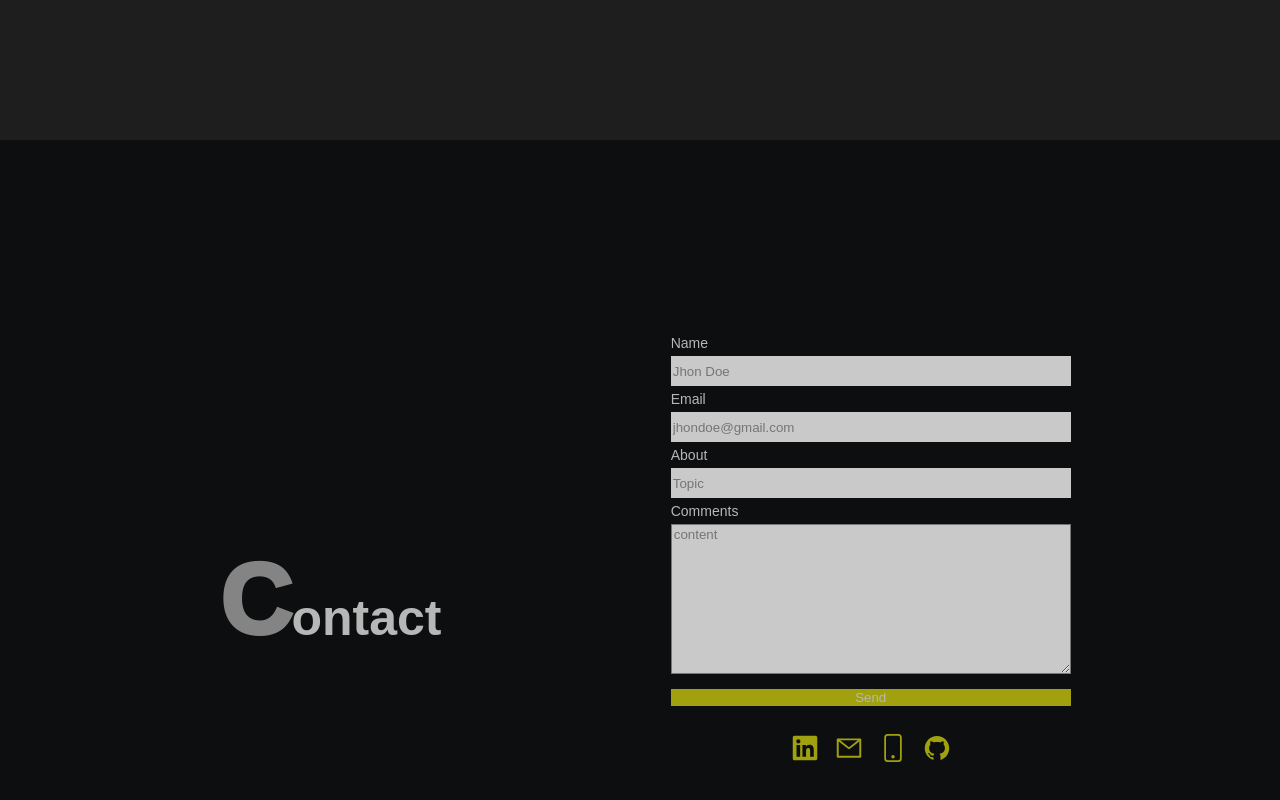
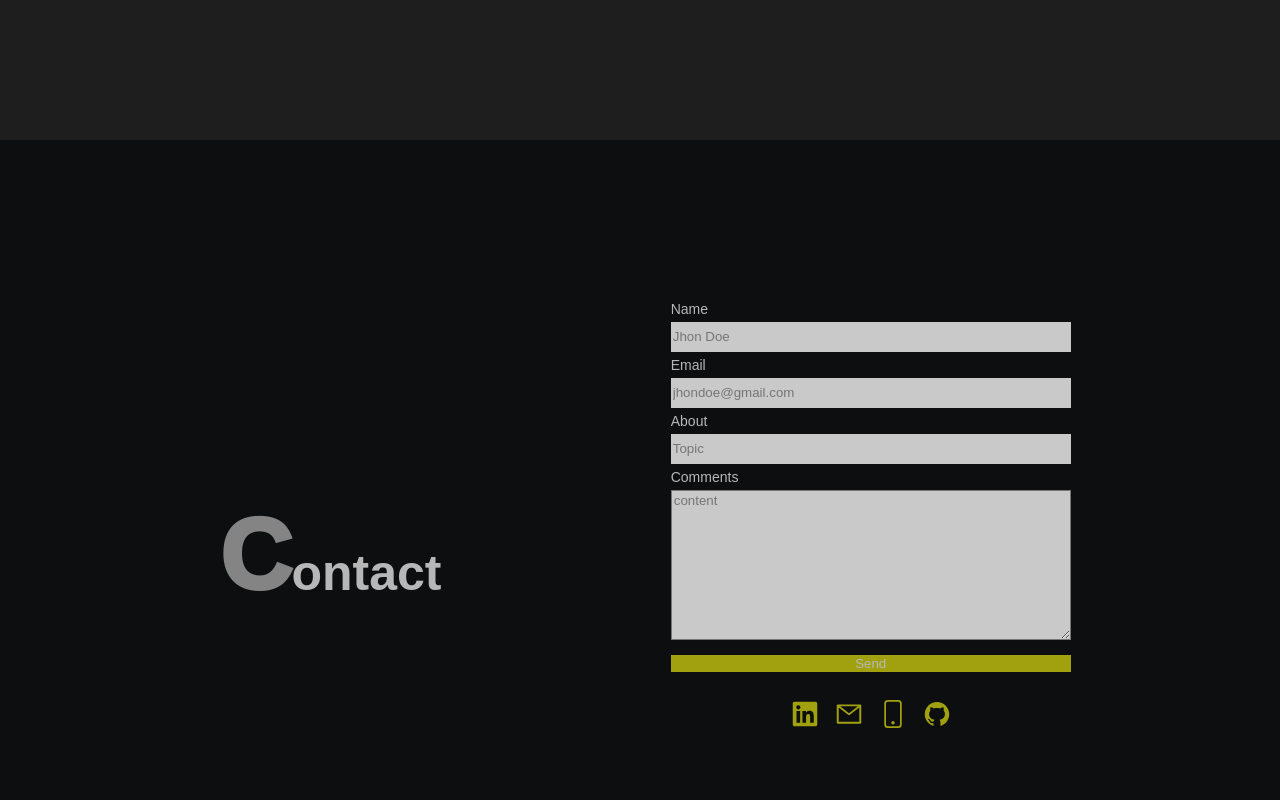
Before and after one commit to RDanielcode/rdanielcode.github.io, a React app: page / in a window 1280 px wide. Shown: the part 2900-3700 px from the top of the page. Built offline with nearby package versions, Linux system fonts and the light colour scheme.

Commit message:
fix margin in contact

```diff
--- a/src/components/ContactsInfo/styles.js
+++ b/src/components/ContactsInfo/styles.js
@@ -8,11 +8,7 @@ export const Form = styled.form`
   background: #0c0e0f;
   display: flex;
   flex-direction: column;
-  margin: 20px auto;
-  // padding-bottom: 40px;
-  &.inactive{
-    opacity: 0.3;
-  }
+  margin: 0px auto 20px auto;
   @media (min-width: 500px){
     margin: 60px 10px 30px 30px;
   }
@@ -80,7 +76,7 @@ export const Container = styled.div`
   height: 100vh;
   display: flex;
   flex-direction: column;
-  margin: 60px auto 0 auto;
+  padding-top: 30px;
   @media (min-width: 500px){
     flex-direction: row;
     align-items: center;
```
Also changed, not shown: 1 other file (tests, documents, lock files or other folders).
